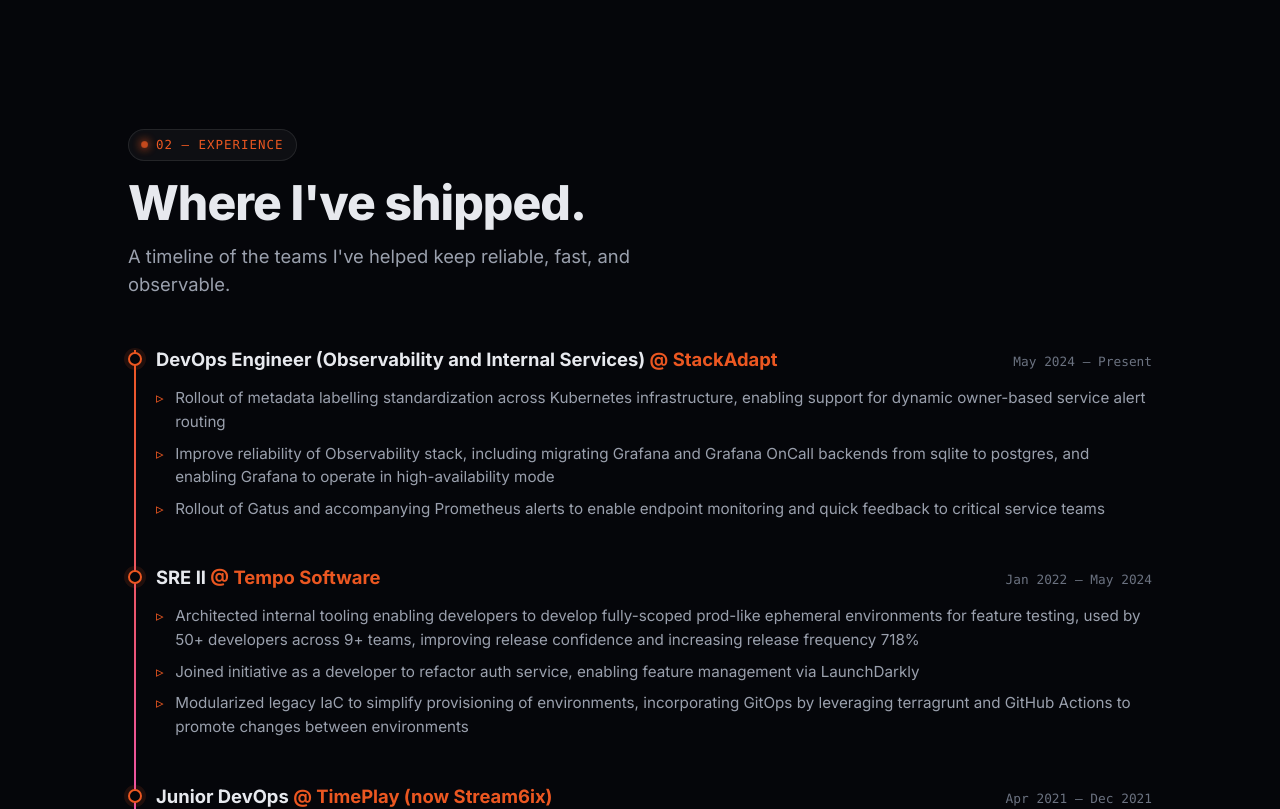
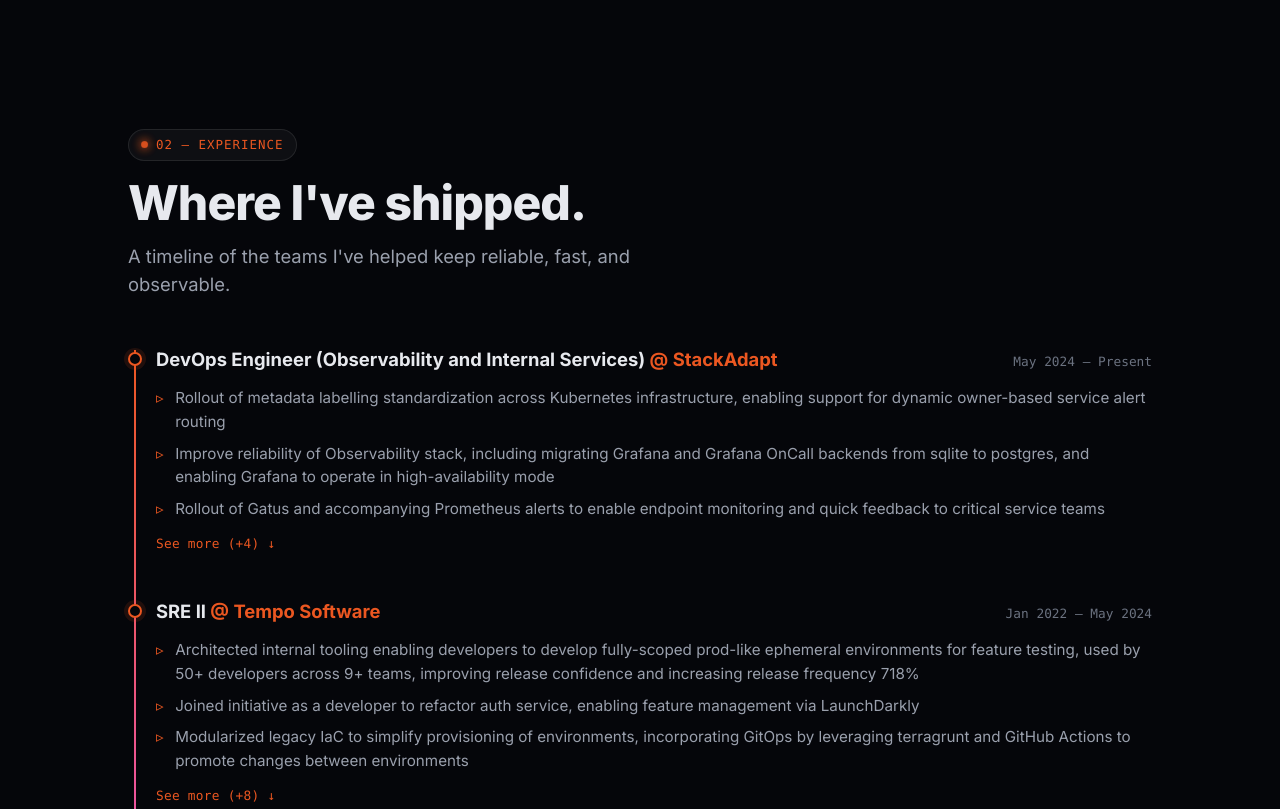
Before and after one commit to j6nca/j6nca, a Next.js app: page / in a window 1280 px wide. Shown: the part 1380-2189 px from the top of the page. Built offline with nearby package versions, Linux system fonts and the light colour scheme.

Commit message:
experience expand sections

```diff
--- a/src/app/components/Experience.jsx
+++ b/src/app/components/Experience.jsx
@@ -1,5 +1,6 @@
 import React from 'react'
 import Reveal from './Reveal'
+import WorkHighlights from './WorkHighlights'
 import { formatRange } from '../lib/resume'
 
 const Experience = ({ work = [] }) => {
@@ -30,13 +31,7 @@
                   {formatRange(job.startDate, job.endDate)}
                 </div>
               </div>
-              {job.highlights && job.highlights.length > 0 && (
-                <ul className="tl-highlights">
-                  {job.highlights.slice(0, 3).map((h, hi) => (
-                    <li key={hi}>{h}</li>
-                  ))}
-                </ul>
-              )}
+              <WorkHighlights highlights={job.highlights} />
             </Reveal>
           ))}
         </div>
--- /dev/null
+++ b/src/app/components/WorkHighlights.jsx
@@ -0,0 +1,43 @@
+'use client'
+
+import React, { useState } from 'react'
+
+/**
+ * Renders a job's highlight bullets, showing the first `preview` (default 3) and
+ * tucking the rest behind a "See more" toggle. Client component so the timeline
+ * itself can stay a server component.
+ */
+const PREVIEW = 3
+
+const WorkHighlights = ({ highlights = [] }) => {
+  const [expanded, setExpanded] = useState(false)
+
+  if (highlights.length === 0) return null
+
+  const hidden = highlights.length - PREVIEW
+  const shown = expanded ? highlights : highlights.slice(0, PREVIEW)
+
+  return (
+    <>
+      <ul className="tl-highlights">
+        {shown.map((h, hi) => (
+          <li key={hi} className={hi >= PREVIEW ? 'tl-extra' : undefined}>
+            {h}
+          </li>
+        ))}
+      </ul>
+      {hidden > 0 && (
+        <button
+          type="button"
+          className="tl-more"
+          aria-expanded={expanded}
+          onClick={() => setExpanded((v) => !v)}
+        >
+          {expanded ? 'See less ↑' : `See more (+${hidden}) ↓`}
+        </button>
+      )}
+    </>
+  )
+}
+
+export default WorkHighlights
--- a/src/app/globals.css
+++ b/src/app/globals.css
@@ -475,6 +475,32 @@
   left: 0;
   color: var(--accent);
 }
+.tl-highlights li.tl-extra {
+  animation: tl-reveal 0.45s cubic-bezier(0.22, 1, 0.36, 1) both;
+}
+@keyframes tl-reveal {
+  from { opacity: 0; transform: translateY(-6px); }
+  to { opacity: 1; transform: none; }
+}
+
+.tl-more {
+  margin-top: 0.85rem;
+  padding: 0;
+  background: none;
+  border: none;
+  cursor: pointer;
+  font-family: ui-monospace, SFMono-Regular, Menlo, Consolas, monospace;
+  font-size: 0.8rem;
+  letter-spacing: 0.02em;
+  color: var(--accent-cyan);
+  transition: color 0.2s ease, opacity 0.2s ease;
+}
+.tl-more:hover { opacity: 0.75; }
+.tl-more:focus-visible {
+  outline: 2px solid var(--accent-cyan);
+  outline-offset: 3px;
+  border-radius: 4px;
+}
 
 /* ------------------------------------------------------------------ *
  * Cards (projects / generic glass)
--- a/src/app/resume/resume.json
+++ b/src/app/resume/resume.json
@@ -180,9 +180,17 @@
   ],
   "projects": [
     {
+      "name": "Medieval-ution",
+      "startDate": "2026-06-01",
+      "endDate": "present",
+      "description": "A fast-paced team-based first person arena game",
+      "highlights": [],
+      "url": "https://github.com/ctrl-research/fps"
+    },
+    {
       "name": "Thanos Tabs",
       "startDate": "2026-05-01",
-      "endDate": "2026-06-01",
+      "endDate": "2026-05-07",
       "description": "Keep browser tab bulk at a minimum, while preserving important tabs",
       "highlights": [],
       "url": "https://github.com/ctrl-research/thanos-tabs"
```
